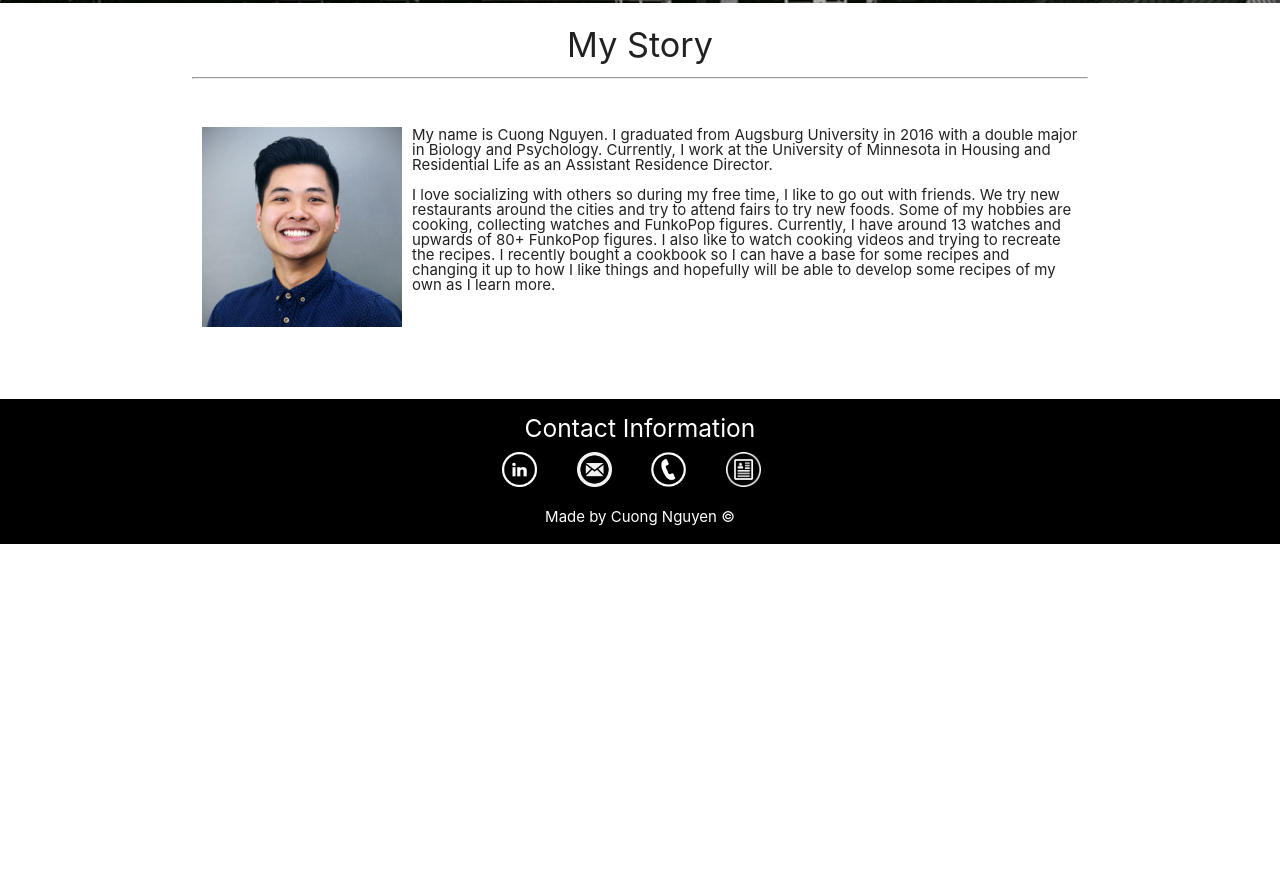
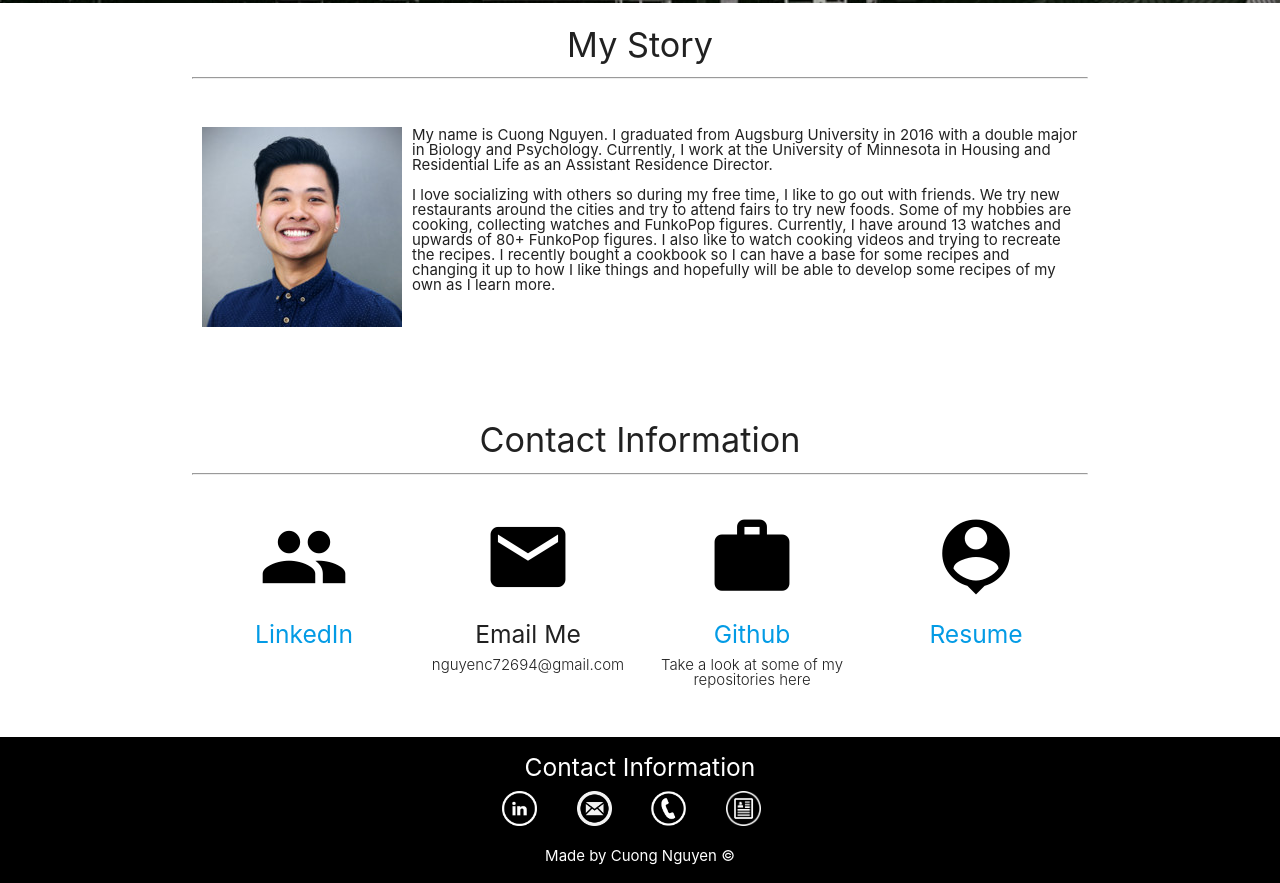
Before and after one commit to nguyenc26/New-Portfolio, a plain HTML site: page index.html in a window 1280 px wide. Shown: the part 897-1780 px from the top of the page. Before the commit the page ends 1441 px from the top, so only its background shows below. Drawn offline with nearby package versions, Linux system fonts and the light colour scheme.

Commit message:
completed i think?

```diff
--- a/index.html
+++ b/index.html
@@ -33,7 +33,7 @@
           <ul id="dropdown2" class="dropdown-content">
             <li><a href="index.html">About Me</a></li>
             <li><a href="portfolio.html">Projects</a></li>
-            <li><a href="contact.html">Contact Me</a></li>
+            <!-- <li><a href="contact.html">Contact Me</a></li> -->
           </ul>
           <a class="dropdown-button col s12" href="#!" data-activates="dropdown2"><i
               class="small material-icons">menu</i>
@@ -70,6 +70,41 @@
   </div>
   <br><br>
   <br><br>
+  <div class="container">
+    <h4 class="center">Contact Information</h4>
+    <hr><br><br>
+    <div class="row">
+      <div class="col s3">
+        <div class="center promo promo-example">
+          <i class="large material-icons">group</i>
+          <h5 class="promo-caption"><a href="https://www.linkedin.com/in/nguyencuong26/" target="_blank">LinkedIn</a>
+          </h5>
+        </div>
+      </div>
+      <div class="col s3">
+        <div class="center promo promo-example">
+          <i class="large material-icons">email</i>
+          <h5 class="promo-caption">Email Me</h5>
+          <p class="light center">nguyenc72694@gmail.com</p>
+        </div>
+      </div>
+      <div class="col s3">
+        <div class="center promo promo-example">
+          <i class=" large material-icons">work</i>
+          <h5 class="promo-caption"><a href="https://github.com/nguyenc26" target="_blank">Github</a></h5>
+          <p class="light center">Take a look at some of my repositories here</p>
+        </div>
+      </div>
+      <div class="col s3">
+        <div class="center promo promo-example">
+          <i class=" large material-icons">person_pin</i>
+          <h5 class="promo-caption"><a href="assets/resume/Cuong Nguyen Resume Full.pdf" target="_blank">Resume</a></h5>
+          <p class="light center"></p>
+        </div>
+      </div>
+    </div>
+  </div>
+  <br><br>
   <footer class="black">
     <div class="container">
       <div class="row">
```
Also changed, not shown: contact.html (+1 -0 lines), portfolio.html (+9 -3 lines).
